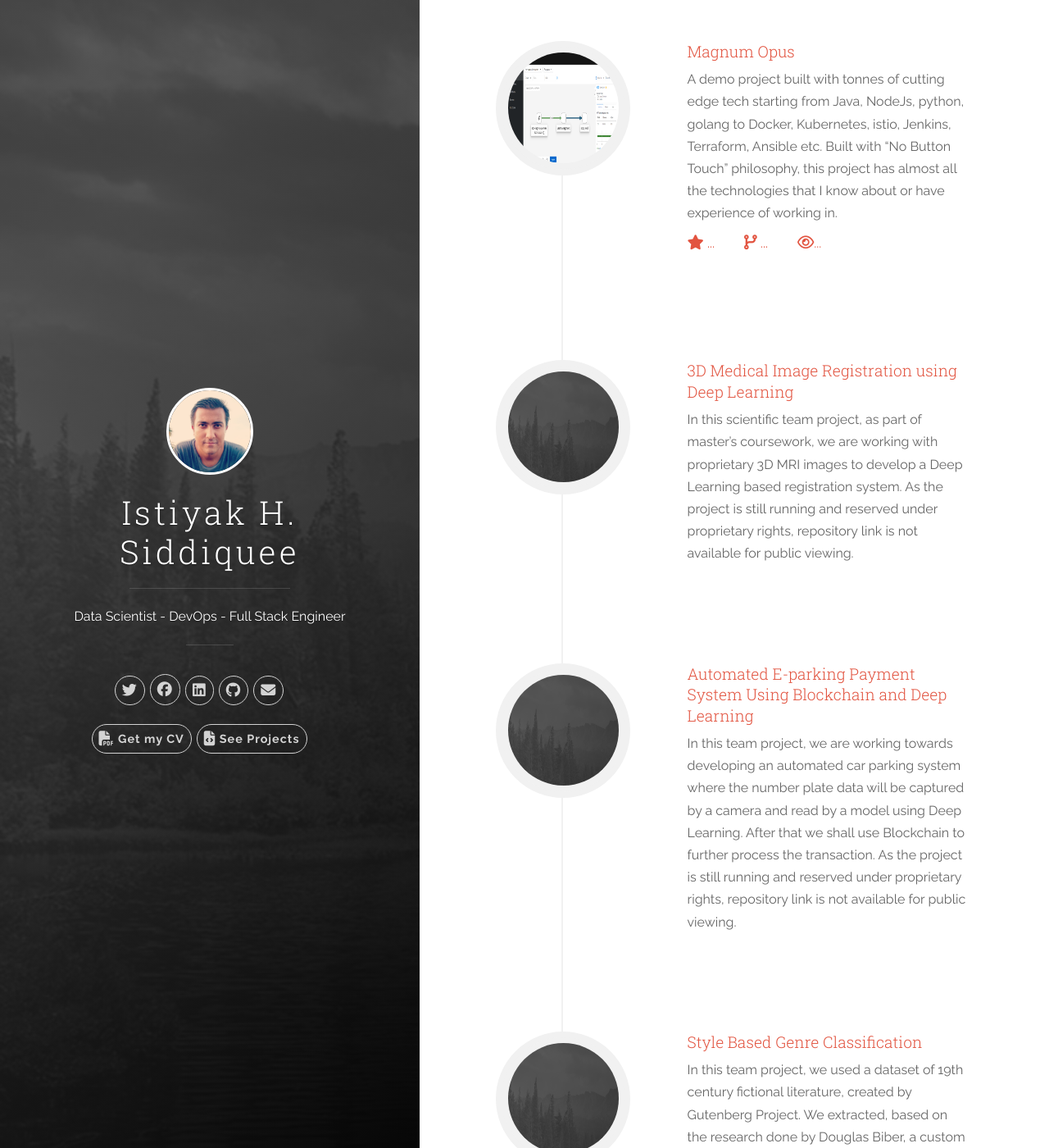
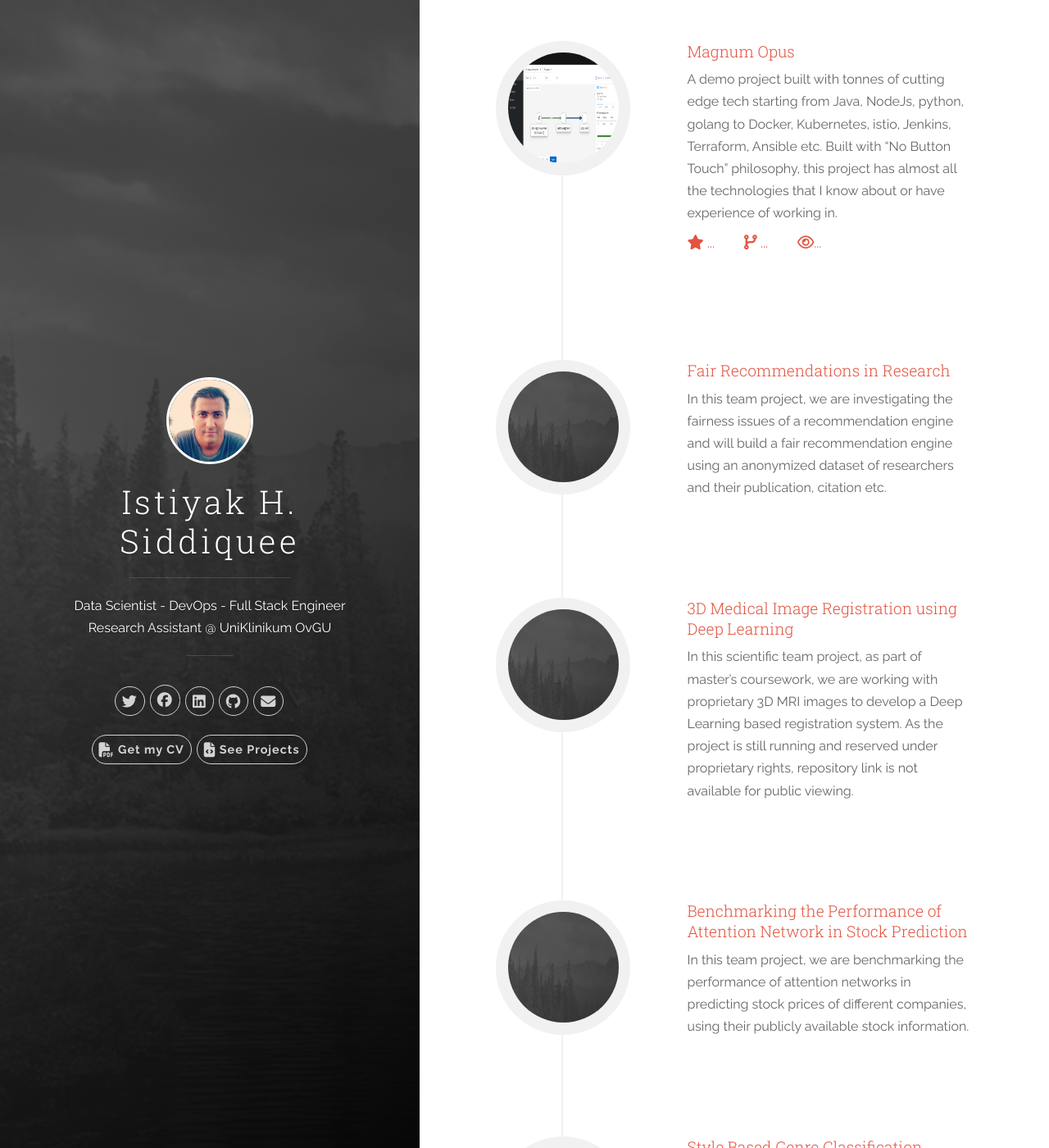
Before and after one commit to istiyaksiddiquee/istiyaksiddiquee.github.io, a Jekyll site: the page built from index.html, in a window 1280 px wide and 1400 px high. Shown: the whole window at 82% size. Built offline with Jekyll 4.4.1, drawn with Linux system fonts in a browser that asks for light colours; nearby versions of some CDN libraries; comment, search, counter and statistics services are not loaded; some of the changed text lies outside the part shown.

Commit message:
updates after ra-ship

```diff
--- a/_data/projects.yml
+++ b/_data/projects.yml
@@ -8,13 +8,17 @@
   img: '/images/magnum_opus_image.png'
   desc: A demo project built with tonnes of cutting edge tech starting from Java, NodeJs, python, golang to Docker, Kubernetes, istio, Jenkins, Terraform, Ansible etc. Built with "No Button Touch" philosophy, this project has almost all the technologies that I know about or have experience of working in.
 
+- name: Fair Recommendations in Research
+  img: '/images/thumbnail_for_projects.PNG'
+  desc: In this team project, we are investigating the fairness issues of a recommendation engine and will build a fair recommendation engine using an anonymized dataset of researchers and their publication, citation etc.
+
 - name: 3D Medical Image Registration using Deep Learning
   img: '/images/thumbnail_for_projects.PNG'
   desc: In this scientific team project, as part of master's coursework, we are working with proprietary 3D MRI images to develop a Deep Learning based registration system. As the project is still running and reserved under proprietary rights, repository link is not available for public viewing.
 
-- name: Automated E-parking Payment System Using Blockchain and Deep Learning
+- name: Benchmarking the Performance of Attention Network in Stock Prediction
   img: '/images/thumbnail_for_projects.PNG'
-  desc: In this team project, we are working towards developing an automated car parking system where the number plate data will be captured by a camera and read by a model using Deep Learning. After that we shall use Blockchain to further process the transaction. As the project is still running and reserved under proprietary rights, repository link is not available for public viewing.
+  desc: In this team project, we are benchmarking the performance of attention networks in predicting stock prices of different companies, using their publicly available stock information.
 
 - name: Style Based Genre Classification
   gh_user: istiyaksiddiquee
@@ -22,6 +26,10 @@
   repo_URL: https://github.com/istiyaksiddiquee/StyleBasedGenreClassification
   img: '/images/thumbnail_for_projects.PNG'
   desc: In this team project, we used a dataset of 19th century fictional literature, created by Gutenberg Project. We extracted, based on the research done by Douglas Biber, a custom feature vector of 23 dimension based on writing style. The challenge of the task was the imbalance nature of the dataset. Later, we compared the performances of multiple algorithms, along with neural network in classifying the books.
+
+- name: Information Retrieval System using ApacheTM Lucene (November, 2019)
+  img: '/images/thumbnail_for_projects.PNG'
+  desc: This Java project is part of the Information Retrieval course. Given a repository of text/HTML dataset, we were to parse, index, and store them in ApacheTM Lucene. Upon searching, we were to perform a search and rank operation, based on provided string.
 
 - name: ApartmentApp
   gh_user: istiyaksiddiquee
--- a/_includes/header.html
+++ b/_includes/header.html
@@ -14,6 +14,7 @@
         </a>
         <hr class="panel-cover__divider">
         <p class="panel-cover__description">Data Scientist - DevOps - Full Stack Engineer</p>
+        <p class="panel-cover__description">Research Assistant @ UniKlinikum OvGU</p>
         <hr class="panel-cover__divider panel-cover__divider--secondary">
 
         <div class="navigation-wrapper">
```
Also changed, not shown: 1 other file.
